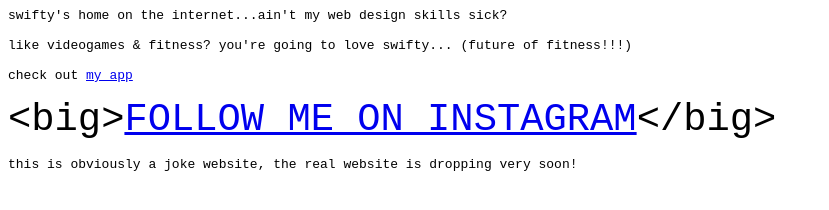
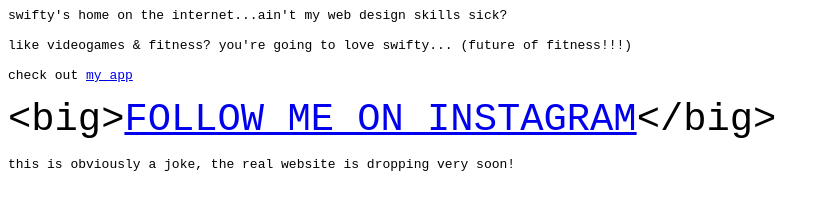
Before and after one commit to swiftyfit/swifty-website, a plain HTML site: page index.html in a window 1280 px wide. Shown: the whole page, without its empty margins (0-829 px from the left). Drawn offline with Linux system fonts and the light colour scheme.

Commit message:
Update index.html

```diff
--- a/index.html
+++ b/index.html
@@ -18,5 +18,5 @@
 <big><big>&lt;big&gt;<a href="https://www.instagram.com/saurabhchalke/">FOLLOW ME ON INSTAGRAM</a>&lt;/big&gt;</big></big>
 </big></big></big></big>
 <br/><br/>
-this is obviously a joke website, the real website is dropping very soon!
+this is obviously a joke, the real website is dropping very soon!
 <br/><br/>
```
